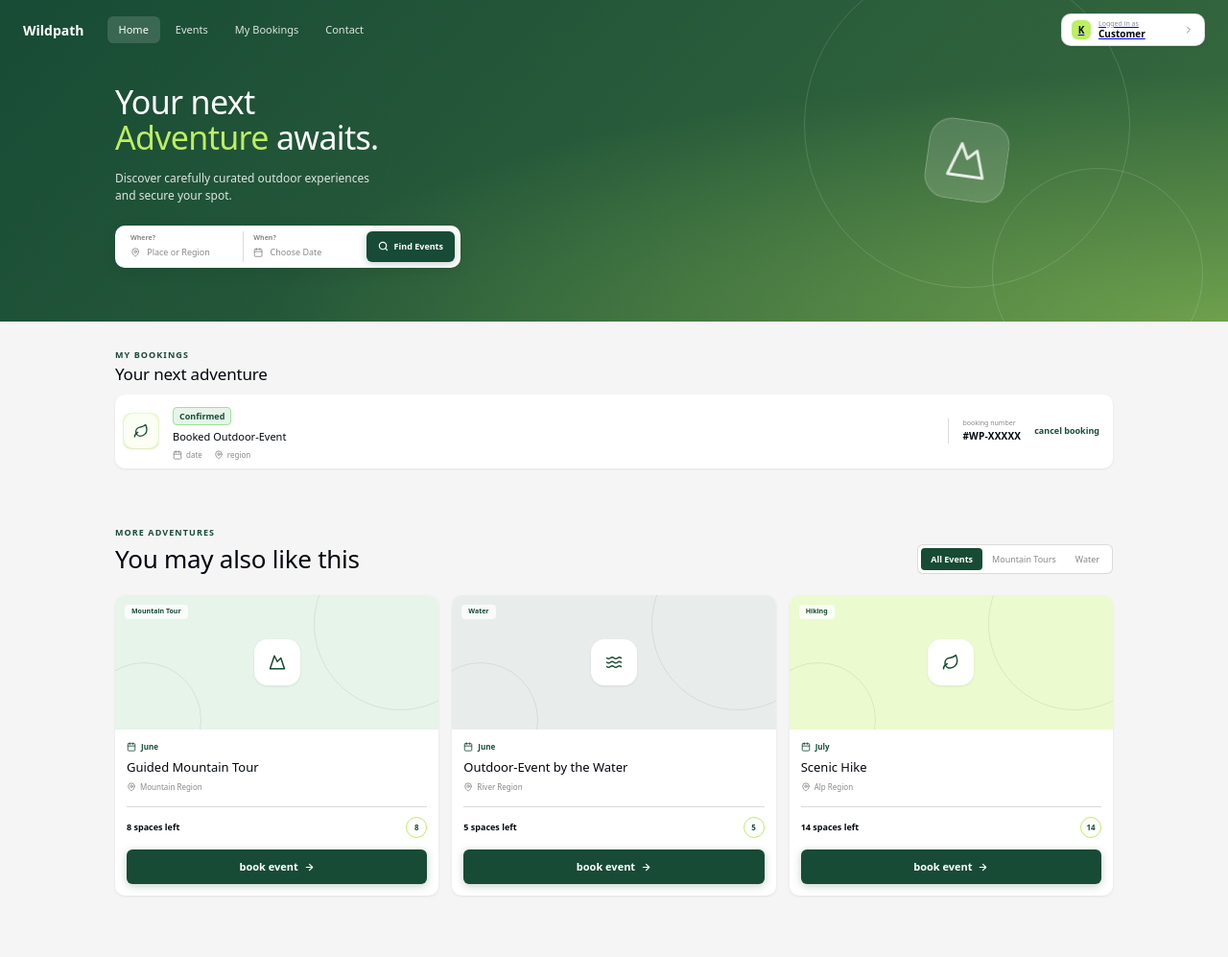
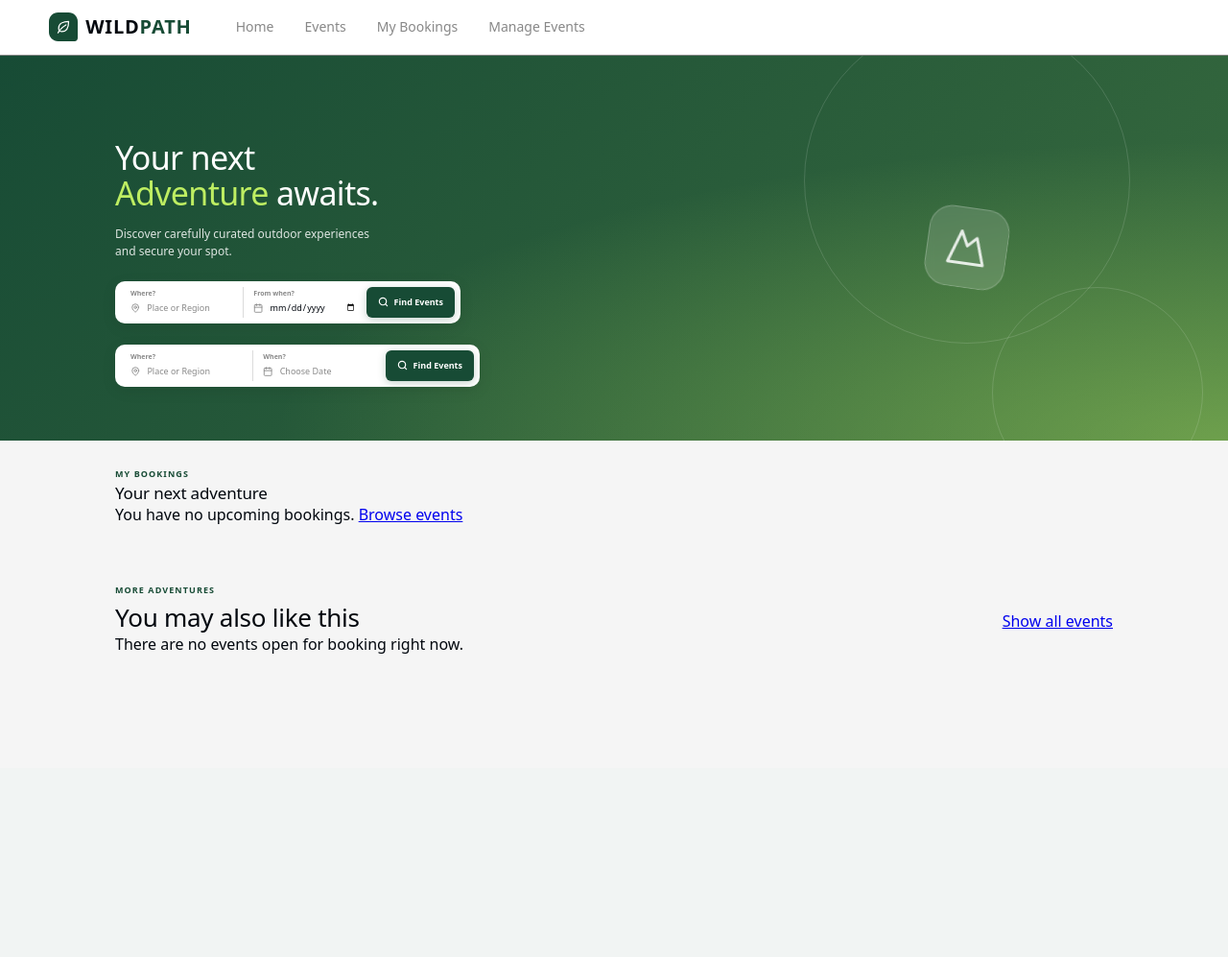
Before and after one commit to NiklasKern/Eventmanagement_System, a Spring Boot app: page / in a window 1280 px wide. Shown: the whole page at 96% size. After the commit the page ends 681 px from the top, so only its background shows below. Run offline with Spring Boot 4, Linux system fonts and the light colour scheme; data that the repository does not hold is empty.

Commit message:
adjusted homepage

```diff
--- a/src/main/java/at/fhv/eventmangement/application/services/EventBookingService.java
+++ b/src/main/java/at/fhv/eventmangement/application/services/EventBookingService.java
@@ -18,4 +18,5 @@ public interface EventBookingService {
     List<String> getPaymentMethods();
     List<EventBookingDto> getBookingsForCurrentCustomer() throws CustomerNotFoundException;
     Optional<EventBookingDto> getBookingByNumber(String bookingNumber);
+    Optional<EventBookingDto> getNextBookingForCurrentCustomer() throws CustomerNotFoundException;
 }
--- a/src/main/java/at/fhv/eventmangement/presentation/controllers/HomeController.java
+++ b/src/main/java/at/fhv/eventmangement/presentation/controllers/HomeController.java
@@ -1,18 +1,38 @@
 package at.fhv.eventmangement.presentation.controllers;
 
+import at.fhv.eventmangement.application.services.EventBookingService;
+import at.fhv.eventmangement.application.services.EventService;
+import at.fhv.eventmangement.domain.exceptions.CustomerNotFoundException;
+import lombok.extern.slf4j.Slf4j;
 import org.springframework.stereotype.Controller;
 import org.springframework.ui.Model;
 import org.springframework.web.bind.annotation.GetMapping;
 import org.springframework.web.bind.annotation.RequestParam;
 
+@Slf4j
 @Controller
 public class HomeController {
 
+    private static final String HOMEPAGE = "homepage";
+    private static final int FEATURED_EVENTS = 3; //design choice show three on home page then show rest when show more is pressed
+
+    private final EventService eventService;
+    private final EventBookingService eventBookingService;
+
+    public HomeController(EventService eventService, EventBookingService eventBookingService) {
+        this.eventService = eventService;
+        this.eventBookingService = eventBookingService;
+    }
+
     @GetMapping({"/", "/home"})
-    public String home(@RequestParam(required = false) String location,
-                       @RequestParam(required = false) String date,
-                       Model model) {
-                        /* location, date and model are not used yet */
-        return "homepage";
+    public String home(Model model) {
+        model.addAttribute("events", eventService.getAllEvents().stream().limit(FEATURED_EVENTS).toList());
+        try {
+            model.addAttribute("nextBooking", eventBookingService.getNextBookingForCurrentCustomer().orElse(null));
+        } catch (CustomerNotFoundException ex) {
+            log.warn("Default customer missing, homepage shows no booking");
+            model.addAttribute("nextBooking", null);
+        }
+        return HOMEPAGE;
     }
 }
--- a/src/main/resources/templates/homepage.html
+++ b/src/main/resources/templates/homepage.html
@@ -1,51 +1,28 @@
 <!DOCTYPE html>
-<html lang="en"
-      xmlns="http://www.w3.org/1999/xhtml"
-      xmlns:th="https://www.thymeleaf.org">
+<html lang="en" xmlns:th="https://www.thymeleaf.org">
 <head>
     <meta charset="UTF-8">
     <meta name="viewport" content="width=device-width, initial-scale=1.0">
     <title>Wildpath</title>
     <link th:href="@{/styles/cssandjs/colors.css}" rel="stylesheet"/>
     <link th:href="@{/styles/cssandjs/homepage.css}" rel="stylesheet">
+    <link th:href="@{/styles/cssandjs/navigation.css}" rel="stylesheet"/>
 </head>
 <body>
 
-<div class="topbar"></div>
-
-<!-- Header -->
-<header class="header">
-    <!-- Navigation -->
-    <!-- As a placeholder most navigation buttons refer to the /events page -->
-    <a class="header__logo" th:href="@{/home}">Wildpath</a>
-
-    <nav class="nav" aria-label="Main navigation">
-        <a class="nav__link is-active" th:href="@{/home}">Home</a>
-        <a class="nav__link" th:href="@{/events}">Events</a>
-        <a class="nav__link" th:href="@{/events}">My Bookings</a>
-        <!-- Contact not yet available -->
-        <a class="nav__link" th:href="@{/contact}">Contact</a>
-    </nav>
-    <!-- User Button -->
-    <a class="user-chip" th:href="@{/events}" aria-label="User Menu">
-        <span class="user-chip__avatar">K</span>
-        <span class="user-chip__text">
-    <span class="user-chip__label">Logged in as</span>
-    <span class="user-chip__name">Customer</span>
-  </span>
-        <svg class="user-chip__chevron" width="12" height="12" viewBox="0 0 24 24" fill="none" stroke="currentColor" stroke-width="2" stroke-linecap="round" stroke-linejoin="round"><path d="m9 18 6-6-6-6"/></svg>
-    </a>
-</header>
+<div th:replace="~{fragments/navigation :: nav}"></div>
 
 <main>
-
     <!-- Hero -->
     <section class="hero">
         <span class="hero__circle hero__circle--1"></span>
         <span class="hero__circle hero__circle--2"></span>
 
         <div class="hero__deco" aria-hidden="true">
-            <svg width="44" height="44" viewBox="0 0 24 24" fill="none" stroke="currentColor" stroke-width="1.6" stroke-linecap="round" stroke-linejoin="round"><path d="m8 3 4 8 5-5 5 15H2L8 3z"/></svg>
+            <svg width="44" height="44" viewBox="0 0 24 24" fill="none" stroke="currentColor" stroke-width="1.6"
+                 stroke-linecap="round" stroke-linejoin="round">
+                <path d="m8 3 4 8 5-5 5 15H2L8 3z"/>
+            </svg>
         </div>
 
         <div class="container">
@@ -59,71 +36,126 @@
                 </p>
 
                 <!-- Placeholder for the full integration -->
+                <form class="search" th:action="@{/customer/events/search}" method="get">
+                    <label class="search__field">
+                        <span class="search__label">Where?</span>
+                        <span class="search__input-wrap">
+                            <svg width="12" height="12" viewBox="0 0 24 24" fill="none" stroke="currentColor"
+                                 stroke-width="2" stroke-linecap="round" stroke-linejoin="round"><path
+                                    d="M20 10c0 6-8 12-8 12s-8-6-8-12a8 8 0 0 1 16 0Z"/><circle cx="12" cy="10" r="3"/></svg>
+                            <input type="text" name="location" placeholder="Place or Region">
+                        </span>
+                    </label>
+                    <label class="search__field">
+                        <span class="search__label">From when?</span>
+                        <span class="search__input-wrap">
+                            <svg width="12" height="12" viewBox="0 0 24 24" fill="none" stroke="currentColor"
+                                 stroke-width="2" stroke-linecap="round" stroke-linejoin="round"><rect x="3" y="4"
+                                                                                                       width="18"
+                                                                                                       height="18"
+                                                                                                       rx="2"/><path
+                                    d="M16 2v4M8 2v4M3 10h18"/></svg>
+                            <input type="date" name="dateFrom">
+                        </span>
+                    </label>
+                    <button type="submit" class="btn btn--primary search__btn">
+                        <svg width="11" height="11" viewBox="0 0 24 24" fill="none" stroke="currentColor"
+                             stroke-width="2.5" stroke-linecap="round" stroke-linejoin="round">
+                            <circle cx="11" cy="11" r="8"/>
+                            <path d="m21 21-4.3-4.3"/>
+                        </svg>
+                        Find Events
+                    </button>
+                </form>
+            </div>
             <form class="search" id="searchForm" th:action="@{/home}" method="get">
                 <label class="search__field">
                     <span class="search__label">Where?</span>
                     <span class="search__input-wrap">
-                <svg width="12" height="12" viewBox="0 0 24 24" fill="none" stroke="currentColor" stroke-width="2" stroke-linecap="round" stroke-linejoin="round"><path d="M20 10c0 6-8 12-8 12s-8-6-8-12a8 8 0 0 1 16 0Z"/><circle cx="12" cy="10" r="3"/></svg>
+                <svg width="12" height="12" viewBox="0 0 24 24" fill="none" stroke="currentColor" stroke-width="2"
+                     stroke-linecap="round" stroke-linejoin="round"><path
+                        d="M20 10c0 6-8 12-8 12s-8-6-8-12a8 8 0 0 1 16 0Z"/><circle cx="12" cy="10" r="3"/></svg>
                 <input type="text" name="location" placeholder="Place or Region">
               </span>
                 </label>
                 <label class="search__field">
                     <span class="search__label">When?</span>
                     <span class="search__input-wrap">
-                <svg width="12" height="12" viewBox="0 0 24 24" fill="none" stroke="currentColor" stroke-width="2" stroke-linecap="round" stroke-linejoin="round"><rect x="3" y="4" width="18" height="18" rx="2"/><path d="M16 2v4M8 2v4M3 10h18"/></svg>
-                <input type="text" name="date" placeholder="Choose Date" onfocus="this.type='date'" onblur="if(!this.value)this.type='text'">
+                <svg width="12" height="12" viewBox="0 0 24 24" fill="none" stroke="currentColor" stroke-width="2"
+                     stroke-linecap="round" stroke-linejoin="round"><rect x="3" y="4" width="18" height="18" rx="2"/><path
+                        d="M16 2v4M8 2v4M3 10h18"/></svg>
+                <input type="text" name="date" placeholder="Choose Date" onfocus="this.type='date'"
+                       onblur="if(!this.value)this.type='text'">
               </span>
                 </label>
                 <button type="submit" class="btn btn--primary search__btn">
-                        <svg width="11" height="11" viewBox="0 0 24 24" fill="none" stroke="currentColor" stroke-width="2.5" stroke-linecap="round" stroke-linejoin="round"><circle cx="11" cy="11" r="8"/><path d="m21 21-4.3-4.3"/></svg>
+                    <svg width="11" height="11" viewBox="0 0 24 24" fill="none" stroke="currentColor"
+                         stroke-width="2.5" stroke-linecap="round" stroke-linejoin="round">
+                        <circle cx="11" cy="11" r="8"/>
+                        <path d="m21 21-4.3-4.3"/>
+                    </svg>
                     Find Events
                 </button>
             </form>
         </div>
-        </div>
     </section>
 
-    <!-- My Bookings -->
-    <!-- Placeholder for information that will be provided from the database -->
+    <!-- Customer Bookings -->
     <section class="bookings">
         <div class="container">
             <p class="eyebrow">My Bookings</p>
             <h2 class="section-title section-title--sm">Your next adventure</h2>
 
-            <article class="booking">
+            <article class="booking" th:if="${nextBooking != null}">
                 <div class="booking__thumb">
                     <span class="icon-tile">
-              <svg width="16" height="16" viewBox="0 0 24 24" fill="none" stroke="currentColor" stroke-width="2" stroke-linecap="round" stroke-linejoin="round"><path d="M11 20A7 7 0 0 1 9.8 6.1C15.5 5 17 4.5 19 2c1 2 2 4.2 2 8 0 5.5-4.8 10-10 10Z"/><path d="M2 21c0-3 1.9-5.5 5-7"/></svg>
+                        <svg width="16" height="16" viewBox="0 0 24 24" fill="none" stroke="currentColor"
+                             stroke-width="2" stroke-linecap="round" stroke-linejoin="round">
+                            <path d="M11 20A7 7 0 0 1 9.8 6.1C15.5 5 17 4.5 19 2c1 2 2 4.2 2 8 0 5.5-4.8 10-10 10Z"/>
+                            <path d="M2 21c0-3 1.9-5.5 5-7"/></svg>
                     </span>
                 </div>
 
                 <div class="booking__info">
-                    <span class="badge badge--status">Confirmed</span>
-                    <h3 class="booking__title">Booked Outdoor-Event</h3>
+                    <span class="badge badge--status" th:text="${nextBooking.eventBookingStatus}">CONFIRMED</span>
+                    <h3 class="booking__title"
+                        th:text="${nextBooking.places} + (${nextBooking.places == 1} ? ' place' : ' places')">2
+                        places</h3>
                     <ul class="meta">
                         <li>
-                            <svg width="10" height="10" viewBox="0 0 24 24" fill="none" stroke="currentColor" stroke-width="2" stroke-linecap="round" stroke-linejoin="round"><rect x="3" y="4" width="18" height="18" rx="2"/><path d="M16 2v4M8 2v4M3 10h18"/></svg>
-                            date
+                            <svg width="10" height="10" viewBox="0 0 24 24" fill="none" stroke="currentColor"
+                                 stroke-width="2" stroke-linecap="round" stroke-linejoin="round">
+                                <rect x="3" y="4" width="18" height="18" rx="2"/>
+                                <path d="M16 2v4M8 2v4M3 10h18"/>
+                            </svg>
+                            <span th:text="${#temporals.format(nextBooking.eventDate.startTime, 'dd.MM.yyyy, HH:mm')}">01.05.2027, 09:00</span>
                         </li>
                         <li>
-                            <svg width="10" height="10" viewBox="0 0 24 24" fill="none" stroke="currentColor" stroke-width="2" stroke-linecap="round" stroke-linejoin="round"><path d="M20 10c0 6-8 12-8 12s-8-6-8-12a8 8 0 0 1 16 0Z"/><circle cx="12" cy="10" r="3"/></svg>
-                            region
+                            <svg width="10" height="10" viewBox="0 0 24 24" fill="none" stroke="currentColor"
+                                 stroke-width="2" stroke-linecap="round" stroke-linejoin="round">
+                                <path d="M20 10c0 6-8 12-8 12s-8-6-8-12a8 8 0 0 1 16 0Z"/>
+                                <circle cx="12" cy="10" r="3"/>
+                            </svg>
                         </li>
                     </ul>
                 </div>
 
                 <div class="booking__ref">
                     <span class="booking__ref-label">booking number</span>
-                    <strong class="booking__ref-number">#WP-XXXXX</strong>
+                    <strong class="booking__ref-number" th:text="${nextBooking.bookingNumber}">BK-XXXXXXXX</strong>
                 </div>
 
-                <button type="button" class="booking__cancel" id="cancelBooking">cancel booking</button>
+                <a class="booking__link" th:href="@{/customer/booking/{n}(n=${nextBooking.bookingNumber})}">View
+                    details</a>
             </article>
+
+            <p class="empty-note" th:if="${nextBooking == null}">You have no upcoming bookings.
+                <a th:href="@{/customer/events}">Browse events</a>
+            </p>
         </div>
     </section>
 
     <!-- More Adventures -->
-    <!-- These Cards are currently placeholders. In the future this information should come from the database -->
     <section class="events">
         <div class="container">
             <div class="events__head">
@@ -131,113 +163,56 @@
                     <p class="eyebrow">More Adventures</p>
                     <h2 class="section-title">You may also like this</h2>
                 </div>
-
-                <div class="tabs" role="tablist">
-                    <button class="tabs__btn is-active" role="tab" data-filter="all">All Events</button>
-                    <button class="tabs__btn" role="tab" data-filter="mountain">Mountain Tours</button>
-                    <button class="tabs__btn" role="tab" data-filter="water">Water</button>
-                </div>
+                <a class="events__more" th:href="@{/customer/events}">Show all events</a>
             </div>
 
-            <div class="cards">
-
-                <!-- Card 1 -->
-                <article class="card" data-category="berg">
-                    <div class="card__visual card__visual--green">
-                        <span class="tag">Mountain Tour</span>
+            <div class="cards" th:if="${!#lists.isEmpty(events)}">
+                <article class="card" th:each="event : ${events}">
+                    <div class="card__thumb"
+                         th:classappend="${stat.index % 3 == 0} ? 'card__visual--green' : (${stat.index % 3 == 1}
+                        ? 'card__visual--blue' : 'card__visual--yellow')">
+                        <span class="tag" th:if="${e.eventCategory != null}" th:text="${e.eventCategory.categoryName}">Hiking</span>
                         <span class="icon-tile icon-tile--lg">
-                <svg width="18" height="18" viewBox="0 0 24 24" fill="none" stroke="currentColor" stroke-width="2" stroke-linecap="round" stroke-linejoin="round"><path d="m8 3 4 8 5-5 5 15H2L8 3z"/></svg>
+                            <svg width="18" height="18" viewBox="0 0 24 24" fill="none" stroke="currentColor"
+                                 stroke-width="2" stroke-linecap="round" stroke-linejoin="round">
+                                <path d="m8 3 4 8 5-5 5 15H2L8 3z"/></svg>
                         </span>
                     </div>
                     <div class="card__body">
-                        <p class="card__date">
-                            <svg width="10" height="10" viewBox="0 0 24 24" fill="none" stroke="currentColor" stroke-width="2" stroke-linecap="round" stroke-linejoin="round"><rect x="3" y="4" width="18" height="18" rx="2"/><path d="M16 2v4M8 2v4M3 10h18"/></svg>
-                            June
+                        <p class="card__date" th:if="${!#lists.isEmpty(e.eventDates)}">
+                            <svg width="10" height="10" viewBox="0 0 24 24" fill="none" stroke="currentColor"
+                                 stroke-width="2" stroke-linecap="round" stroke-linejoin="round">
+                                <rect x="3" y="4" width="18" height="18" rx="2"/>
+                                <path d="M16 2v4M8 2v4M3 10h18"/>
+                            </svg>
+                            <span th:text="${#temporals.format(e.eventDates[0].startTime, 'dd.MM.yyyy')}">01.06.2027</span>
                         </p>
-                        <h3 class="card__title">Guided Mountain Tour</h3>
+                        <h3 class="card__title" th:text="${e.name}">Guided Mountain Tour</h3>
                         <p class="card__location">
-                            <svg width="10" height="10" viewBox="0 0 24 24" fill="none" stroke="currentColor" stroke-width="2" stroke-linecap="round" stroke-linejoin="round"><path d="M20 10c0 6-8 12-8 12s-8-6-8-12a8 8 0 0 1 16 0Z"/><circle cx="12" cy="10" r="3"/></svg>
-                            Mountain Region
+                            <svg width="10" height="10" viewBox="0 0 24 24" fill="none" stroke="currentColor"
+                                 stroke-width="2" stroke-linecap="round" stroke-linejoin="round">
+                                <path d="M20 10c0 6-8 12-8 12s-8-6-8-12a8 8 0 0 1 16 0Z"/>
+                                <circle cx="12" cy="10" r="3"/>
+                            </svg>
+                            <span th:text="${e.location}">Mountain Region</span>
                         </p>
                         <div class="card__availability">
-                            <div>
-                                <strong>8 spaces left</strong>
+                            <strong th:text="${#numbers.formatDecimal(e.price, 1, 'POINT', 2, 'COMMA')} + ' € per person'">25,00
+                                € per person</strong>
                         </div>
-                            <span class="counter">8</span>
-                        </div>
-                        <button type="button" class="btn btn--primary btn--block" data-book>
-                            book event
-                            <svg width="11" height="11" viewBox="0 0 24 24" fill="none" stroke="currentColor" stroke-width="2.5" stroke-linecap="round" stroke-linejoin="round"><path d="M5 12h14M12 5l7 7-7 7"/></svg>
-                        </button>
+                        <a class="btn btn--primary btn--block" th:href="@{/customer/event/{id}/book(id=${e.id})}">
+                            Book event
+                            <svg width="11" height="11" viewBox="0 0 24 24" fill="none" stroke="currentColor"
+                                 stroke-width="2.5" stroke-linecap="round" stroke-linejoin="round">
+                                <path d="M5 12h14M12 5l7 7-7 7"/>
+                            </svg>
+                        </a>
                     </div>
                 </article>
-
-                <!-- Card 2 -->
-                <article class="card" data-category="water">
-                    <div class="card__visual card__visual--blue">
-                        <span class="tag">Water</span>
-                        <span class="icon-tile icon-tile--lg">
-                <svg width="18" height="18" viewBox="0 0 24 24" fill="none" stroke="currentColor" stroke-width="2" stroke-linecap="round" stroke-linejoin="round"><path d="M2 6c.6.5 1.2 1 2.5 1C7 7 7 5 9.5 5c2.6 0 2.4 2 5 2 2.5 0 2.5-2 5-2 1.3 0 1.9.5 2.5 1"/><path d="M2 12c.6.5 1.2 1 2.5 1 2.5 0 2.5-2 5-2 2.6 0 2.4 2 5 2 2.5 0 2.5-2 5-2 1.3 0 1.9.5 2.5 1"/><path d="M2 18c.6.5 1.2 1 2.5 1 2.5 0 2.5-2 5-2 2.6 0 2.4 2 5 2 2.5 0 2.5-2 5-2 1.3 0 1.9.5 2.5 1"/></svg>
-              </span>
             </div>
-                    <div class="card__body">
-                        <p class="card__date">
-                            <svg width="10" height="10" viewBox="0 0 24 24" fill="none" stroke="currentColor" stroke-width="2" stroke-linecap="round" stroke-linejoin="round"><rect x="3" y="4" width="18" height="18" rx="2"/><path d="M16 2v4M8 2v4M3 10h18"/></svg>
-                            June
-                        </p>
-                        <h3 class="card__title">Outdoor-Event by the Water</h3>
-                        <p class="card__location">
-                            <svg width="10" height="10" viewBox="0 0 24 24" fill="none" stroke="currentColor" stroke-width="2" stroke-linecap="round" stroke-linejoin="round"><path d="M20 10c0 6-8 12-8 12s-8-6-8-12a8 8 0 0 1 16 0Z"/><circle cx="12" cy="10" r="3"/></svg>
-                            River Region
-                        </p>
-                        <div class="card__availability">
-                            <div>
-                                <strong>5 spaces left</strong>
-                            </div>
-                            <span class="counter">5</span>
-                        </div>
-                        <button type="button" class="btn btn--primary btn--block" data-book>
-                            book event
-                            <svg width="11" height="11" viewBox="0 0 24 24" fill="none" stroke="currentColor" stroke-width="2.5" stroke-linecap="round" stroke-linejoin="round"><path d="M5 12h14M12 5l7 7-7 7"/></svg>
-                        </button>
-                    </div>
-                </article>
-
-                <!-- Card 3 -->
-                <article class="card" data-category="berg">
-                    <div class="card__visual card__visual--yellow">
-                        <span class="tag">Hiking</span>
-                        <span class="icon-tile icon-tile--lg">
-                <svg width="18" height="18" viewBox="0 0 24 24" fill="none" stroke="currentColor" stroke-width="2" stroke-linecap="round" stroke-linejoin="round"><path d="M11 20A7 7 0 0 1 9.8 6.1C15.5 5 17 4.5 19 2c1 2 2 4.2 2 8 0 5.5-4.8 10-10 10Z"/><path d="M2 21c0-3 1.9-5.5 5-7"/></svg>
-              </span>
-                    </div>
-                    <div class="card__body">
-                        <p class="card__date">
-                            <svg width="10" height="10" viewBox="0 0 24 24" fill="none" stroke="currentColor" stroke-width="2" stroke-linecap="round" stroke-linejoin="round"><rect x="3" y="4" width="18" height="18" rx="2"/><path d="M16 2v4M8 2v4M3 10h18"/></svg>
-                            July
-                        </p>
-                        <h3 class="card__title">Scenic Hike</h3>
-                        <p class="card__location">
-                            <svg width="10" height="10" viewBox="0 0 24 24" fill="none" stroke="currentColor" stroke-width="2" stroke-linecap="round" stroke-linejoin="round"><path d="M20 10c0 6-8 12-8 12s-8-6-8-12a8 8 0 0 1 16 0Z"/><circle cx="12" cy="10" r="3"/></svg>
-                            Alp Region
-                        </p>
-                        <div class="card__availability">
-                            <div>
-                                <strong>14 spaces left</strong>
-                            </div>
-                            <span class="counter">14</span>
-                        </div>
-                        <button type="button" class="btn btn--primary btn--block" data-book>
-                            book event
-                            <svg width="11" height="11" viewBox="0 0 24 24" fill="none" stroke="currentColor" stroke-width="2.5" stroke-linecap="round" stroke-linejoin="round"><path d="M5 12h14M12 5l7 7-7 7"/></svg>
-                        </button>
-                    </div>
-                </article>
-
-            </div>
+            <p class="empty-note" th:if="${#lists.isEmpty(events)}">There are no events open for booking right now.</p>
         </div>
     </section>
-
 </main>
 </body>
 </html>
```
Also changed, not shown: src/main/java/at/fhv/eventmangement/application/services/impl/EventBookingServiceImpl.java (+14 -4 lines). Lines whose indentation alone changed are shown as unchanged.
